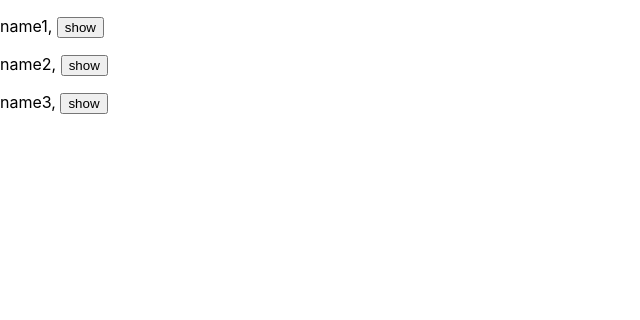
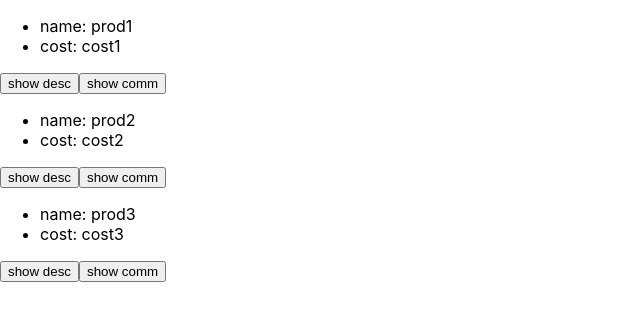
Before and after one commit to YaraPolk/reactjs_selfeducation, a React (Create React App) app: page / in a window 1280 px wide. Shown: the top 320 px of the page, without its empty margins (0-640 px from the left). Built offline with nearby package versions, Linux system fonts and the light colour scheme.

Commit message:
conditional rendering "Show Products"

```diff
--- a/src/App.js
+++ b/src/App.js
@@ -6,46 +6,73 @@ function id() {
     return uuid();
 }
 
-const initNotes = [
+const initProds = [
     {
         id: id(),
-        name: 'name1',
+        name: 'prod1',
+        cost: 'cost1',
         desc: 'long description 1',
-        show: false,
+        showDesc: false,
+        comm: 'my super comment 1',
+        showComm: false,
     },
     {
         id: id(),
-        name: 'name2',
+        name: 'prod2',
+        cost: 'cost2',
         desc: 'long description 2',
-        show: false,
+        showDesc: false,
+        comm: 'my super comment 2',
+        showComm: false,
     },
     {
         id: id(),
-        name: 'name3',
+        name: 'prod3',
+        cost: 'cost3',
         desc: 'long description 3',
-        show: false,
+        showDesc: false,
+        comm: 'my super comment 3',
+        showComm: false,
     },
 ];
 
 function App() {
-    const [notes, setNotes] = useState(initNotes);
+    const [prods, setProds] = useState(initProds);
 
-    function showDesc(id) {
-        setNotes(notes.map(note => {
-            if (note.id !== id) {
-                return note;
+    function show(event, id) {
+        console.log(event.target.className);
+
+        setProds(prods.map(prod => {
+            if (prod.id !== id){
+                return prod;
+            } else if (event.target.className === 'desc') {
+                return {...prod, showDesc: !prod.showDesc};
             } else {
-                return {...note, show: !note.show};
+                return {...prod, showComm: !prod.showComm};
             }
         }))
     }
 
-    const result = notes.map(note => {
-        return <p key={note.id}>
-            {note.name}, {note.show && note.desc}
-            <button onClick={() => showDesc(note.id)}>{note.show ? "hide" : "show"}</button>
-        </p>;
-    })
+    const result = prods.map(prod => {
+        return (
+            <>
+                <ul key={prod.id}>
+                    <li>name: {prod.name}</li>
+                    <li>cost: {prod.cost}</li>
+                    {prod.showDesc && <li>{prod.desc}</li>}
+                    {prod.showComm && <li>{prod.comm}</li>}
+                </ul>
+                <div>
+                    <button onClick={event => show(event, prod.id)} className={"desc"}>
+                        {prod.showDesc ? "hide desc" : "show desc"}
+                    </button>
+                    <button onClick={event => show(event, prod.id)} className={"comm"}>
+                        {prod.showComm ? "hide comm" : "show comm"}
+                    </button>
+                </div>
+            </>
+        );
+        });
 
     return (
         <>
```
